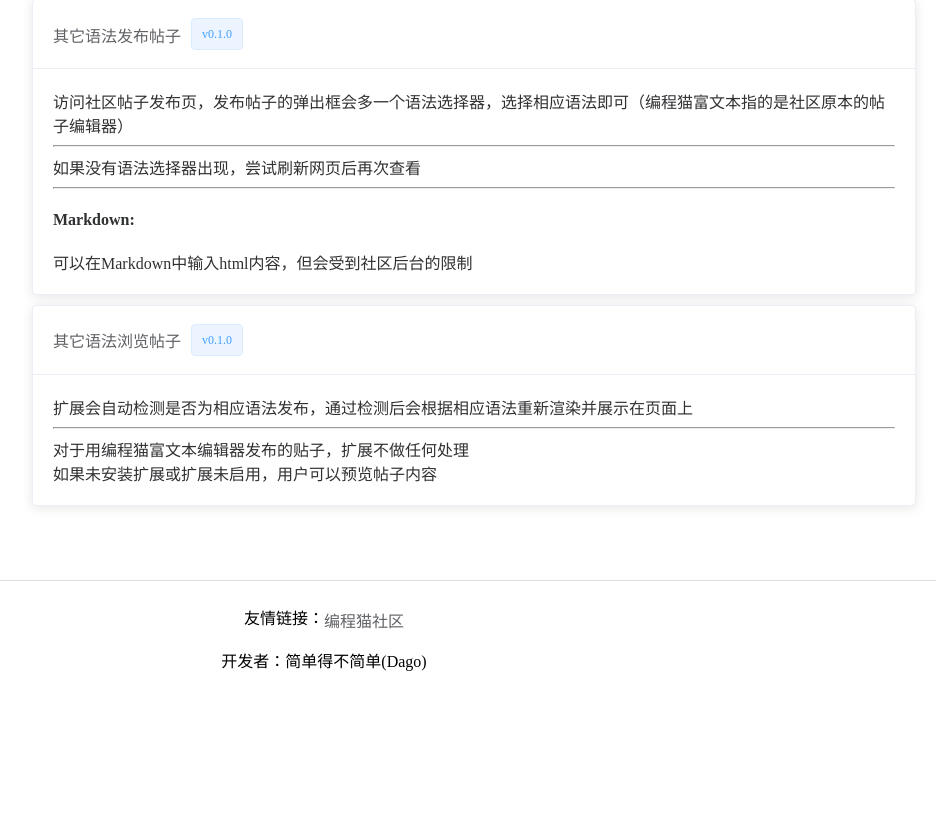
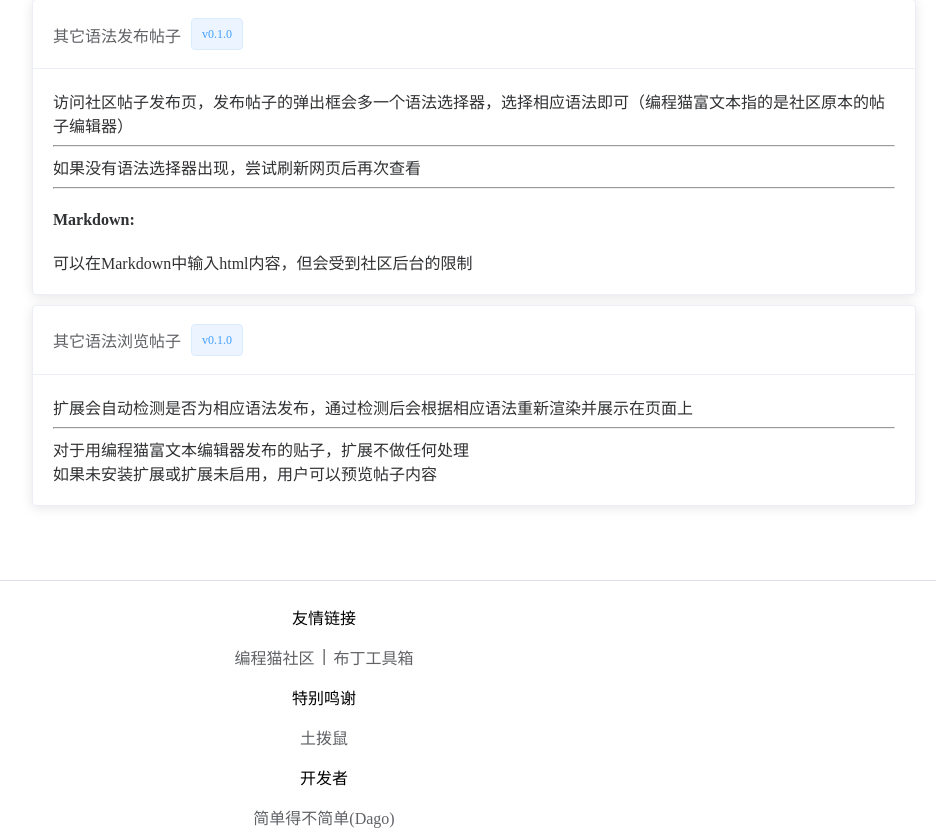
Before and after one commit to codemaoTeam/codemao-browse-enhanced-site, a Vue app: page /doc in a window 1280 px wide. Shown: the part 2008-2837 px from the top of the page, without its empty margins (316-1263 px from the left). Before the commit the page ends 2772 px from the top, so only its background shows below. Built offline with nearby package versions, Linux system fonts and the light colour scheme.

Commit message:
feat: 页脚更新
添加鸣谢和友链
封装组件 SepList

```diff
--- a/src/App.vue
+++ b/src/App.vue
@@ -18,37 +18,37 @@
         <router-view />
       </el-main>
 
-      <el-footer height="200px">
+      <el-footer height="250px">
         <el-divider />
-        <div>
-          <p>
-            <span>友情链接：</span>
-            <span v-for="(link, index) in friendshipLinks" :key="link.name">
-              <el-link
-                :underline="false"
-                :href="link.link"
-                target="_blank"
-                style="font-size: 16px"
-              >
-                {{ link.name }}
-              </el-link>
-              <span v-if="index != friendshipLinks.length - 1">|</span>
-            </span>
-          </p>
-          <p>开发者：简单得不简单(Dago)</p>
-        </div>
+        <p>友情链接</p>
+        <SepList :data="friendshipLinks" />
+        <p>特别鸣谢</p>
+        <SepList :data="thankLinks" />
+        <p>开发者</p>
+        <SepList :data="developers" />
       </el-footer>
     </el-container>
   </div>
 </template>
 
 <script>
+import SepList from '@/components/SepList.vue';
 export default {
+  components: {
+    SepList,
+  },
   data() {
     return {
       version: 'v0.3.1',
       friendshipLinks: [
         { name: '编程猫社区', link: 'https://shequ.codemao.cn' },
+        { name: '布丁工具箱', link: 'https://box.svipking.top' },
+      ],
+      thankLinks: [
+        { name: '土拨鼠', link: 'https://shequ.codemao.cn/user/2695330' },
+      ],
+      developers: [
+        { name: '简单得不简单(Dago)', link: 'https://github.com/dagoyounger' },
       ],
     };
   },
--- /dev/null
+++ b/src/components/SepList.vue
@@ -0,0 +1,23 @@
+<template>
+  <p>
+    <span v-for="(item, index) in data" :key="item.name">
+      <el-link
+        :underline="false"
+        :href="item.link"
+        target="_blank"
+        style="font-size: 16px"
+      >
+        {{ item.name }}
+      </el-link>
+      <span v-if="index != data.length - 1">
+        &nbsp;|&nbsp;
+      </span>
+    </span>
+  </p>
+</template>
+
+<script>
+export default {
+  props: ['data'],
+};
+</script>
--- a/src/views/Doc.vue
+++ b/src/views/Doc.vue
@@ -14,6 +14,7 @@
           <el-link
             :href="`#${questionType.id}`"
             :id="questionType.id"
+            :underline="false"
             style="font-size: 20px"
           >
             <h1>{{ questionType.label }}</h1>
```
